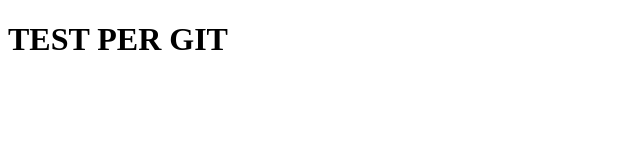
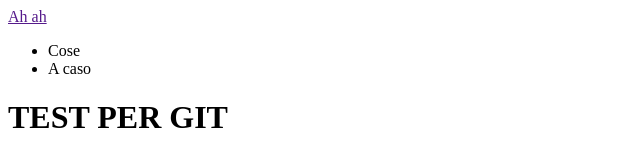
Before and after one commit to ManuelFonte/Esercitazione4GIT, a plain HTML site: page index.html in a window 1280 px wide. Shown: the whole page, without its empty margins (0-640 px from the left). Drawn offline with Linux system fonts and the light colour scheme.

Commit message:
Ho aggiunto la navbar

```diff
--- a/index.html
+++ b/index.html
@@ -7,6 +7,16 @@
 </head>
 <body>
 
+    <nav>
+        <div class="contenitoreBrand">
+            <a href="">Ah ah</a>
+        </div>
+        <ul>
+            <li>Cose</li>
+            <li>A caso</li>
+        </ul>
+    </nav>
+
     <header>
         <h1>TEST PER GIT</h1>
     </header>
```
